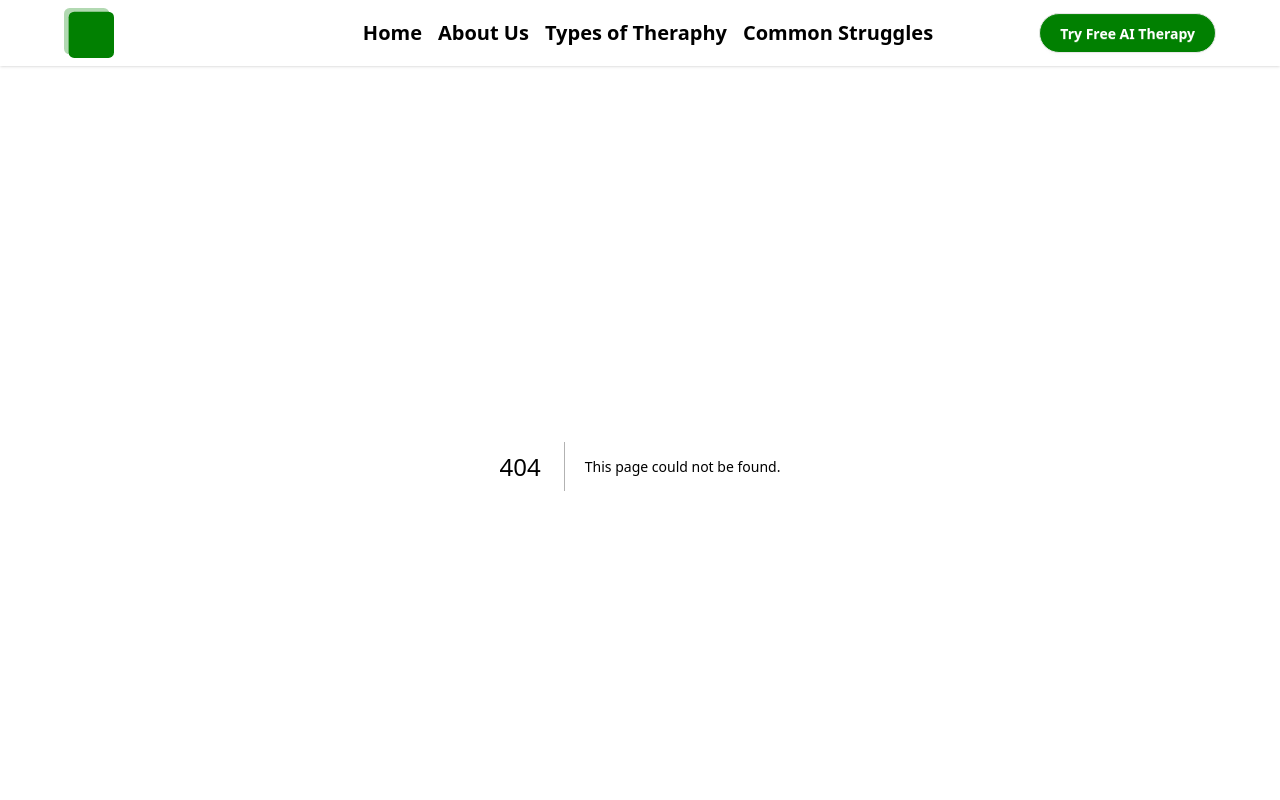
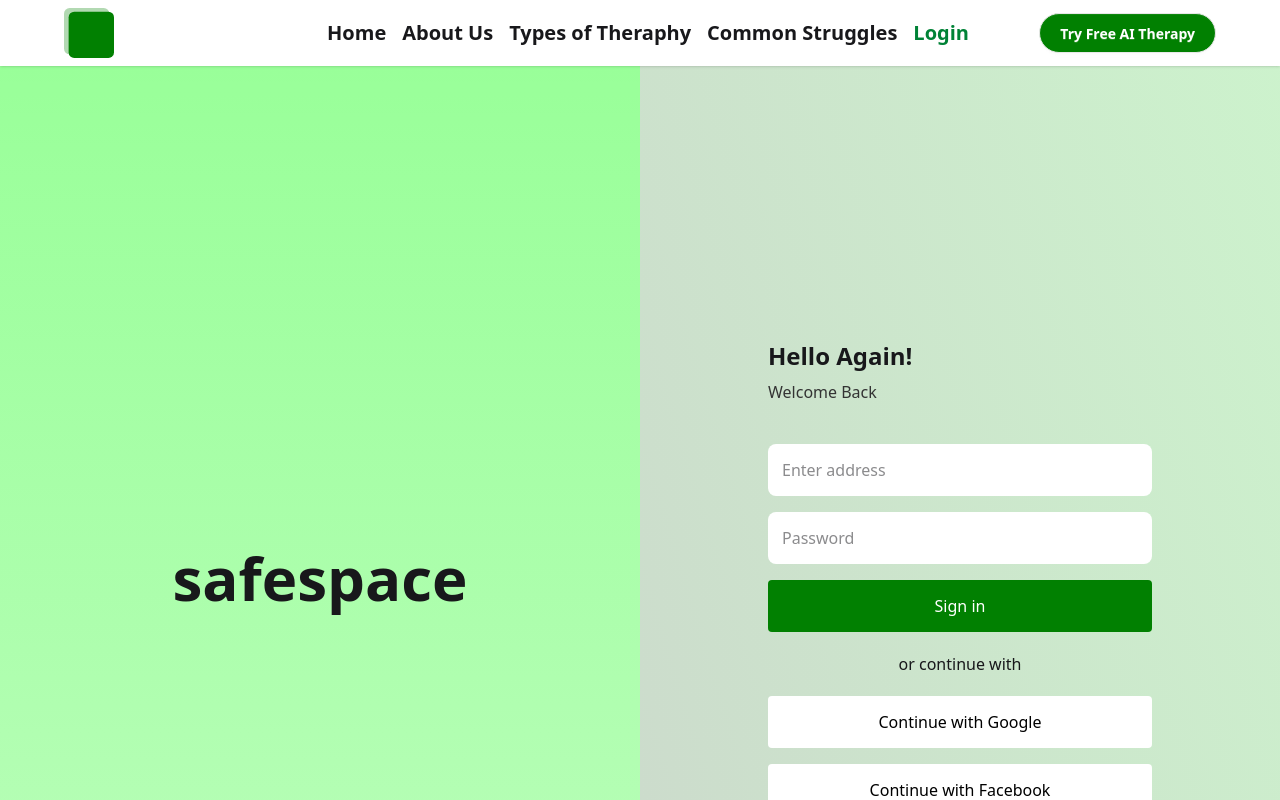
Before and after one commit to mahfuzHasan2003/Emothrive-Therapy, a Next.js app: page /login in a window 1280 px wide. Before the commit this address had no page. Shown: the top 800 px of the page. Built offline with nearby package versions, Linux system fonts and the light colour scheme.

Commit message:
project stated

```diff
--- /dev/null
+++ b/src/app/login/page.jsx
@@ -0,0 +1,12 @@
+import Login from '@/components/Login/Login'
+import React from 'react'
+
+const page = () => {
+  return (
+    <div>
+        <Login/>
+    </div>
+  )
+}
+
+export default page
--- /dev/null
+++ b/src/components/Login/Login.jsx
@@ -0,0 +1,54 @@
+import React from 'react';
+
+const Login = () => {
+    return (
+        <div>
+            <div className='lg:flex items-center min-h-screen'>
+                {/* Left div */}
+                <div
+                    className='h-[1024px] w-1/2 flex justify-center items-center text-6xl font-bold'
+                    style={{
+                        background:
+                            'linear-gradient(180deg, rgba(0, 255, 0, 0.40) 0%, rgba(10, 251, 10, 0.30) 76.04%, rgba(0, 255, 0, 0.20) 100%)',
+                    }}
+                >
+                    safespace
+                </div>
+
+                <div style={{
+                    background: 'linear-gradient(253deg, rgba(2, 191, 2, 0.20) 0%, rgba(0, 68, 0, 0.20) 100%)',
+                }} className='h-[1024px] w-1/2 flex justify-center items-center'>
+                    <div className='w-96'>
+                        <h1 className='text-2xl font-semibold mb-2'>Hello Again!</h1>
+                        <h1 className='text-[#333333]'>Welcome Back</h1>
+                        <form className='mt-10 w-full'>
+                            <i class="fa-solid fa-envelope"></i>
+                            <input
+                                className='p-3.5 rounded-lg border-none w-full bg-white mb-4'
+                                type='text'
+                                placeholder='Enter address'
+                            />
+                            <input
+                                className='p-3.5 rounded-lg border-none w-full bg-white mb-4'
+                                type='text'
+                                placeholder='Password'
+                            />
+                            <button className='bg-[#018001] rounded-sm w-full text-white py-3.5 cursor-pointer mb-5'>
+                                Sign in
+                            </button>
+                            <h3 className='text-center mb-5'>or continue with</h3>
+                            <button className='bg-white rounded-sm w-full text-black py-3.5 cursor-pointer mb-4'>
+                                Continue with Google
+                            </button>
+                            <button className='bg-white rounded-sm w-full text-black py-3.5 cursor-pointer'>
+                                Continue with Facebook
+                            </button>
+                        </form>
+                    </div>
+                </div>
+            </div>
+        </div>
+    );
+};
+
+export default Login;
--- a/src/components/shared/Navbar.jsx
+++ b/src/components/shared/Navbar.jsx
@@ -24,6 +24,10 @@ const Navbar = () => {
         {
             title: 'Common Struggles',
             path: '/commonStruggles'
+        },
+        {
+            title: 'Login',
+            path: '/login'
         },
     ]
 
```
Also changed, not shown: src/app/commonStruggles/page.jsx (line endings or trailing spaces).
